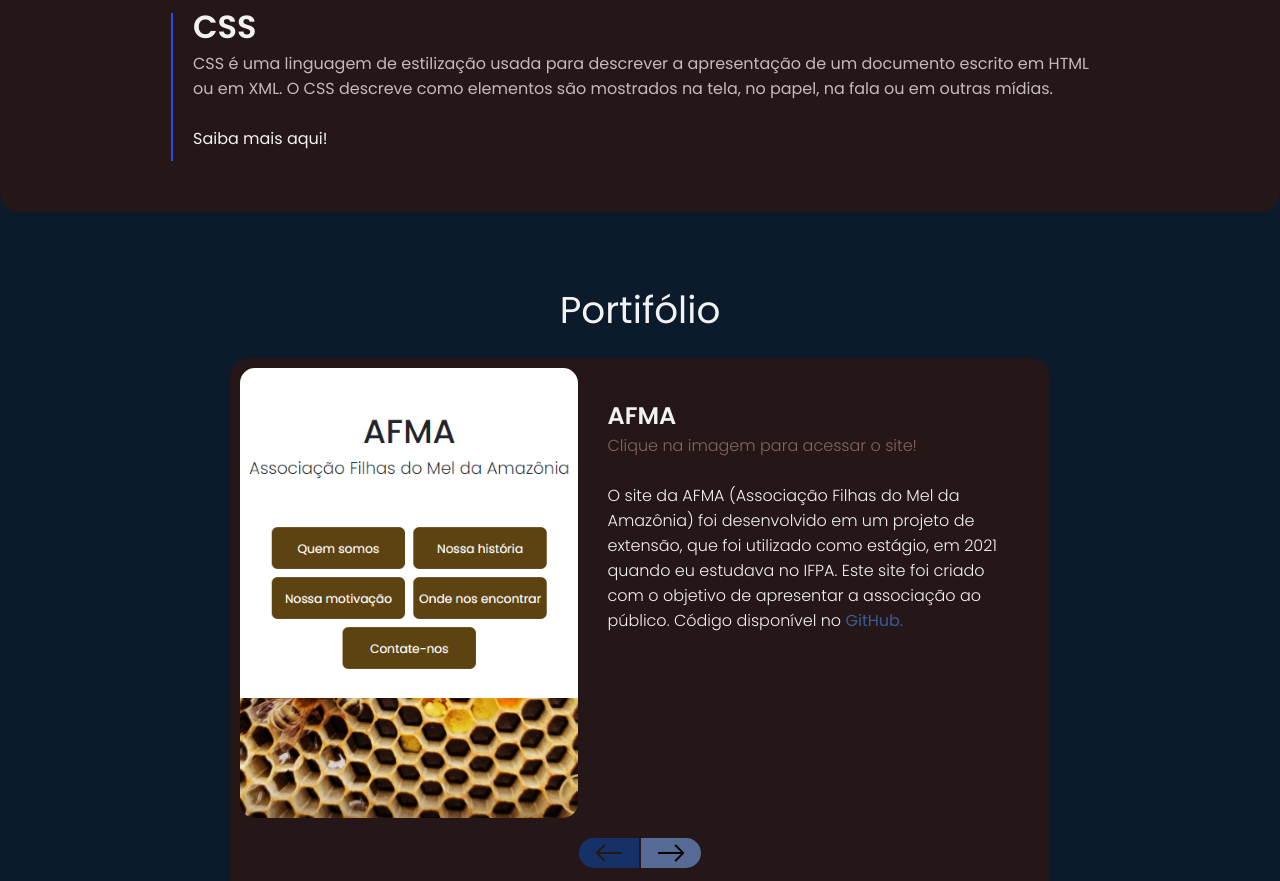
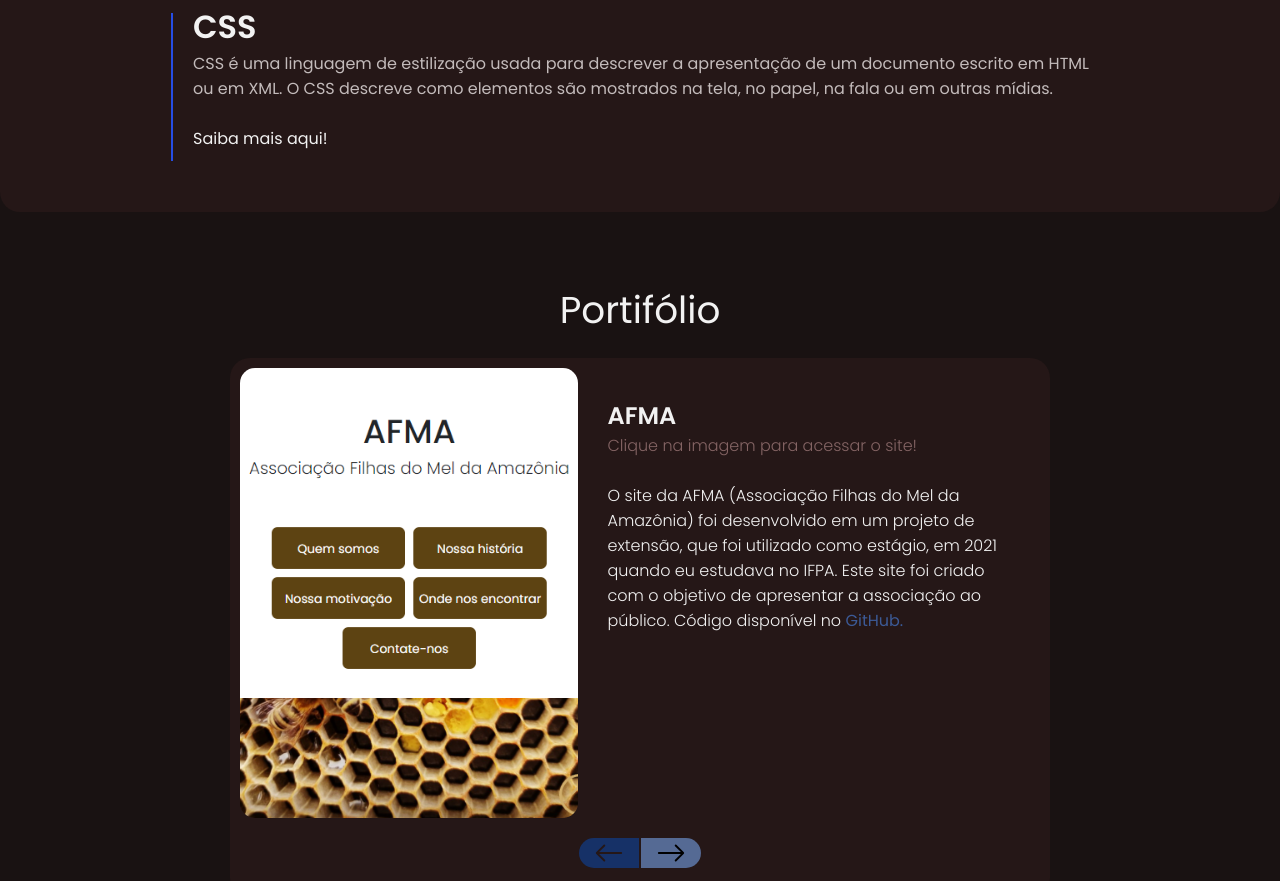
Before and after one commit to frcelipe7/frcelipe7.github.io, a plain HTML site: page index.html in a window 1280 px wide. Shown: the part 2277-3158 px from the top of the page. Drawn offline with Linux system fonts and the light colour scheme.

Commit message:
Update style.css

```diff
--- a/style.css
+++ b/style.css
@@ -7,7 +7,7 @@
 * {font-family: 'Poppins', sans-serif; font-weight: 400; padding: 0; margin: 0;}
 
 html {background-color: #030001;}
-body {background-color: #0b1b2c;}
+body {background-color: #191212;}
 
 body::-webkit-scrollbar {
     width: 10px;
@@ -462,7 +462,7 @@ body::-webkit-scrollbar-thumb {
 
 /* ////////  TELA PORTIFÓLIO  //////// */
 
-#portifolio {background-color: #0b1b2c; padding: 50px 0;}
+#portifolio {background-color: #191212; padding: 50px 0;}
 #portifolio h1 {text-align: center; padding: 20px 0; font-weight: 400; font-size: 28pt; color: #f2f2f2;}
 
 #portifolio .content
```
